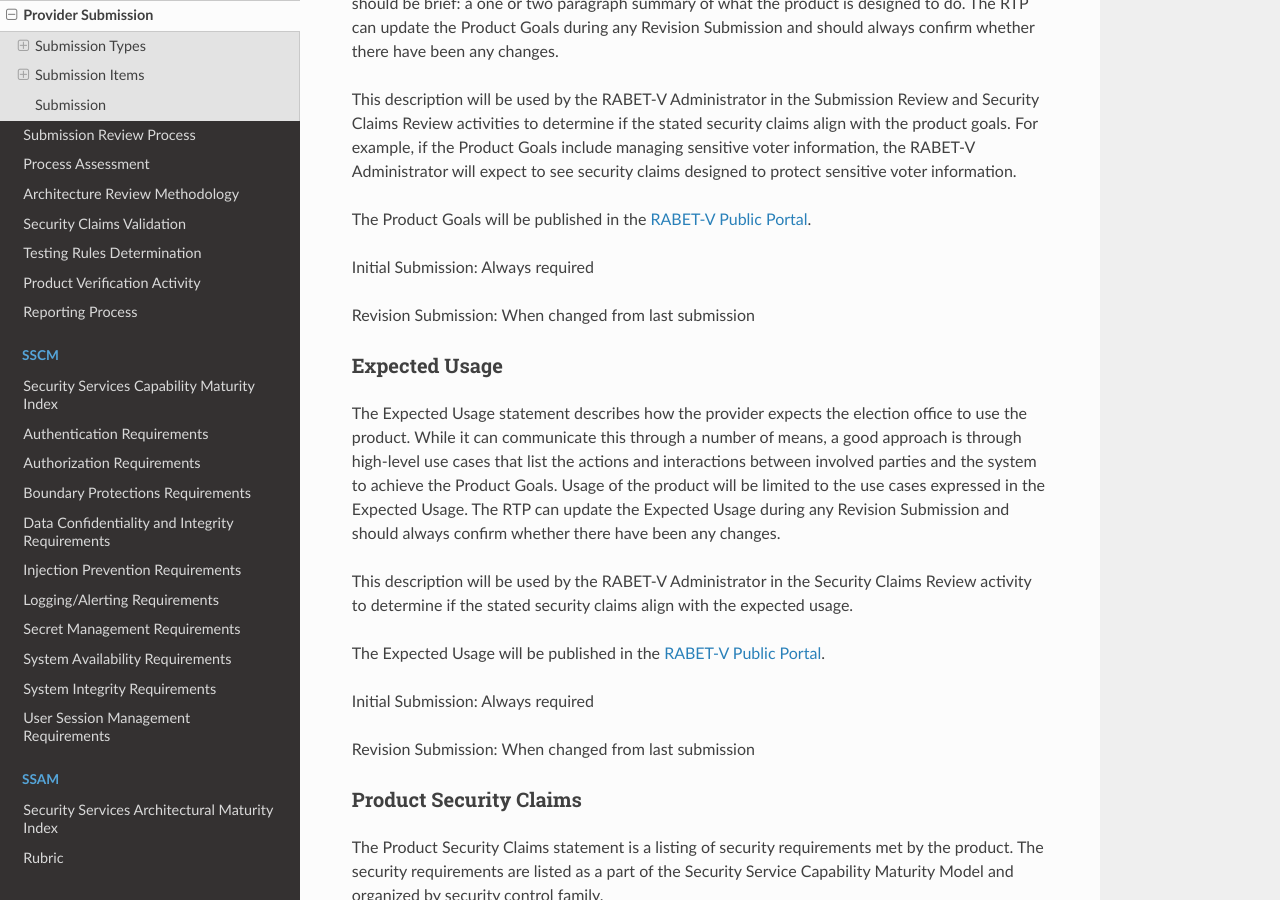
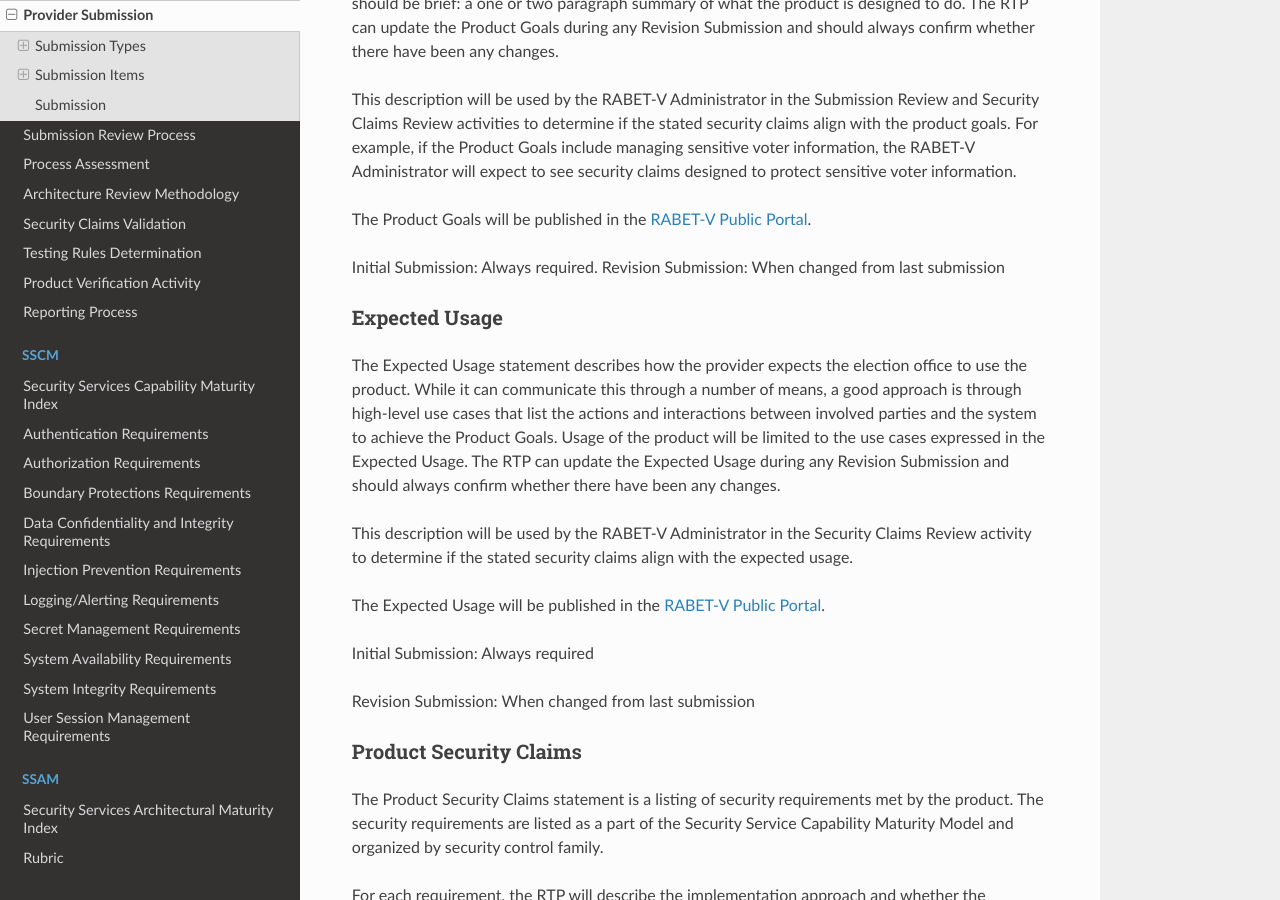
Before and after one commit to it-dept-cis/RABET-V-Pilot, a Sphinx documentation site: the page built from docs/source/Activities/Provider_Submission.md, in a window 1280 px wide and 900 px high, scrolled down 934 px. Built offline with Sphinx 7.4.7 and the Read the Docs theme 2.0.0, drawn with Linux system fonts in a browser that asks for light colours.

```diff
--- a/docs/source/Activities/Provider_Submission.md
+++ b/docs/source/Activities/Provider_Submission.md
@@ -28,9 +28,7 @@ This description will be used by the RABET-V Administrator in the Submission Rev
 
 The Product Goals will be published in the [RABET-V Public Portal](../Appendices/RABET-V_Glossary.md).
 
-Initial Submission: Always required
-
-Revision Submission: When changed from last submission
+Initial Submission: Always required. Revision Submission: When changed from last submission
 
 #### Expected Usage
 
```
